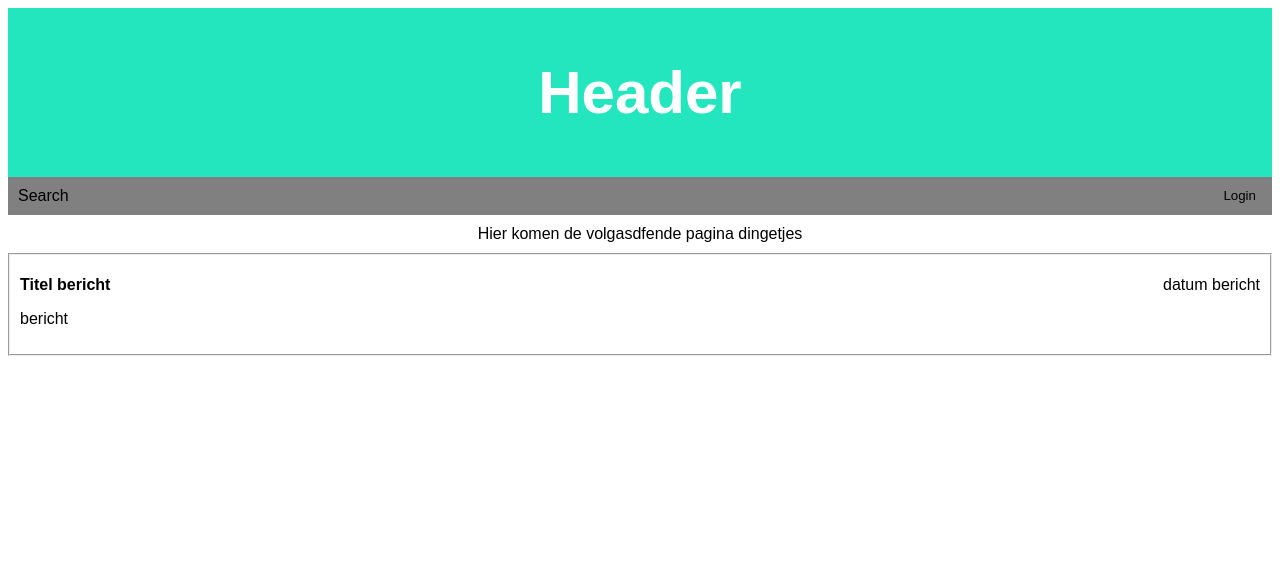
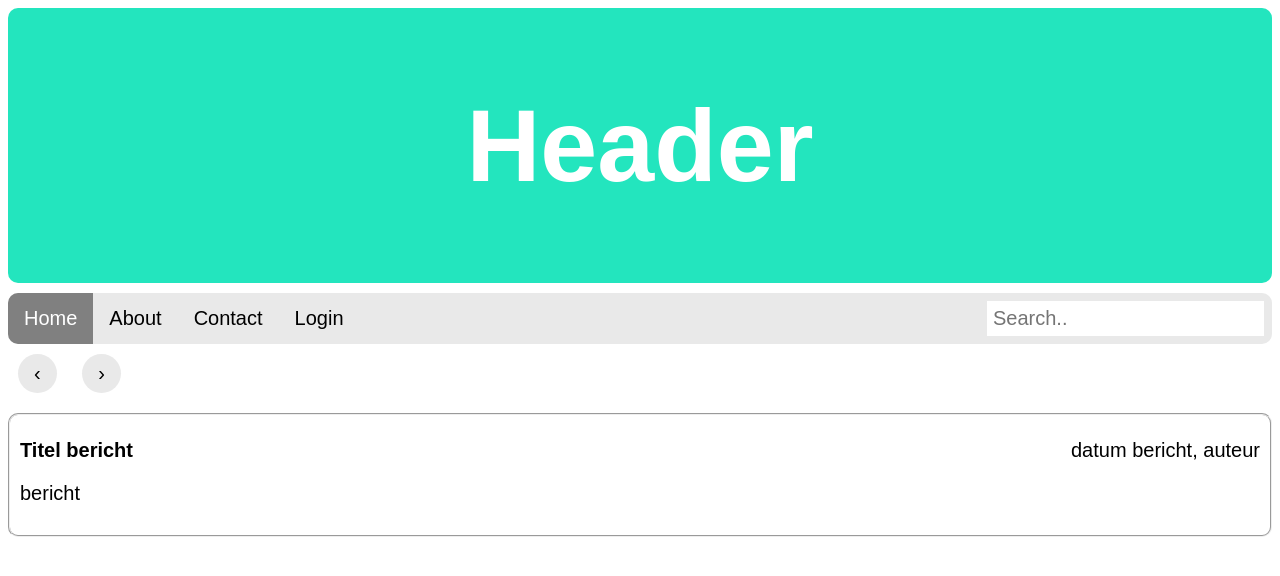
Before and after one commit to Coolejubo/KlimaatForum, a PHP site: page / in a window 1280 px wide. Shown: the top 576 px of the page. Run offline with PHP 8.4, Linux system fonts and the light colour scheme.

Commit message:
veel styling, oa ronde stijl en navbar

```diff
--- a/frontend/index.css
+++ b/frontend/index.css
@@ -1,51 +1,135 @@
+/* Styling die gaat over het hele HTML document*/
+
 html {
     font-family: sans-serif;
+    font-size: 20px;
 }
+
+/* Dit is de styling voor de header die bovenaan elke
+pagina staat, het is belangrijk dat deze responsive is,
+dus je moet werken met size: #vw ofzo. */
+
 
 .header {
     padding: 10px;
+    border: 4px;
+    border-radius: 10px;
+    border-color: white;
     text-align: center;
     background: #23e5be;
     color: white;
-    font-family: sans-serif;
-    font-size: 30px;
+    font-size: 4vw;
   }
 
-.menu {
-    background: grey;
-    padding: 10px;
-    font-family: sans-serif;
+/* Dit is styling voor de searchbar! */
+
+/* Add a greyish background color to the top navigation bar */
+.topnav {
+    overflow: hidden;
+    background-color: #e9e9e9;
+    margin-top: 10px;
+    border: 4px;
+    border-color: white;
+    border-radius: 10px;
+  }
+
+/* Style the links inside the navigation bar */
+.topnav a {
+    float: left;
+    display: block;
+    color: black;
+    text-align: center;
+    padding: 14px 16px;
+    text-decoration: none;
+  }
+
+/* Change the color of links on hover */
+.topnav a:hover {
+    background-color: #ddd;
+    color: black;
+  }
+
+/* Style the "active" element to highlight the current page */
+.topnav a.active {
+    background-color: grey;
+    color: white;
+  }
+
+  /* Style the search box inside the navigation bar */
+.topnav input[type=text] {
+    float: right;
+    padding: 6px;
+    border: none;
+    margin-top: 8px;
+    margin-right: 8px;
+    font-size: 20px;
+  }
+
+  /* When the screen is less than 600px wide, stack the links and the search field vertically instead of horizontally */
+@media screen and (max-width: 600px) {
+    .topnav a , .topnav input[type=text] {
+        float: none;
+        display: block;
+        text-align: left;
+        width: 100%;
+        margin: 0;
+        padding: 14px;
+    }
+    .topnav input[type=text] {
+        font-size: 17px;
+        float: none;
+        display: block;
+        text-align: left;
+        border: 10px solid #e9e9e9;
+        padding: 6px;
+        margin-right: 16px;
+        width: 93%;
+    }
 }
 
-#LoginButton {
-    text-align: center;
-    float: right;
-    background: grey;
-    border: 0px;
+.pageBar{
+   float: none;
+}
+.pageBar a {
+    text-decoration: none;
+    display: inline-block;
+    padding: 8px 16px;
+    margin: 10px;
 }
 
-#filterBar {
-    padding: 10px;
-    font-family: sans-serif;
-    text-align: center;
+.pageBar a:hover {
+    background-color: #ddd;
+    color: black;
+  }
+
+.pageBar .previous {
+    background-color: #e9e9e9;
+    color: black;
+  }
+
+.pageBar  .next {
+    background-color: #e9e9e9;
+    color: black;
+  }
+
+.pageBar .round {
+    border-radius: 50%;
 }
 
 .messageBox {
+    margin-top: 10px;
     padding: 10px;
     border: 2px;
+    border-radius: 10px;
     border-style: groove;
 }
 
 .messageTitel {
-    font-size: medium;
     padding: 0%;
+    font-size: 20px;
 }
 
 .messageInfo {
     font-weight: normal;
     float: right;
 }
-
-/* .message {
-    padding: 0%;
-} */
--- a/index.html
+++ b/index.html
@@ -9,21 +9,23 @@
             <h1>Header</h1>
         </div>
 
-        <div class="menu">
-            <a>Search</a>
-            <button id="LoginButton">
-                Login
-            </button>
-        </div>
+        <div class="topnav">
+            <a class="active" href="#home">Home</a>
+            <a href="#about">About</a>
+            <a href="#contact">Contact</a>
+            <a href="loginPage.html">Login</a>
+            <input type="text" placeholder="Search..">
+          </div>
 
-        <div id="filterBar">
-            <a> Hier komen de volgasdfende pagina dingetjes</a>
+        <div class="pageBar">
+            <a href="#" class="previous round">&#8249;</a>
+            <a href="#" class="next round">&#8250;</a>
         </div>
 
         <div class="messageBox">
             <h1 class="messageTitel">
                 Titel bericht
-                <a class="messageInfo">datum bericht</a>
+                <a class="messageInfo">datum bericht, auteur</a>
             </h1>
             <p class="message">bericht</p>
         </div>
```
